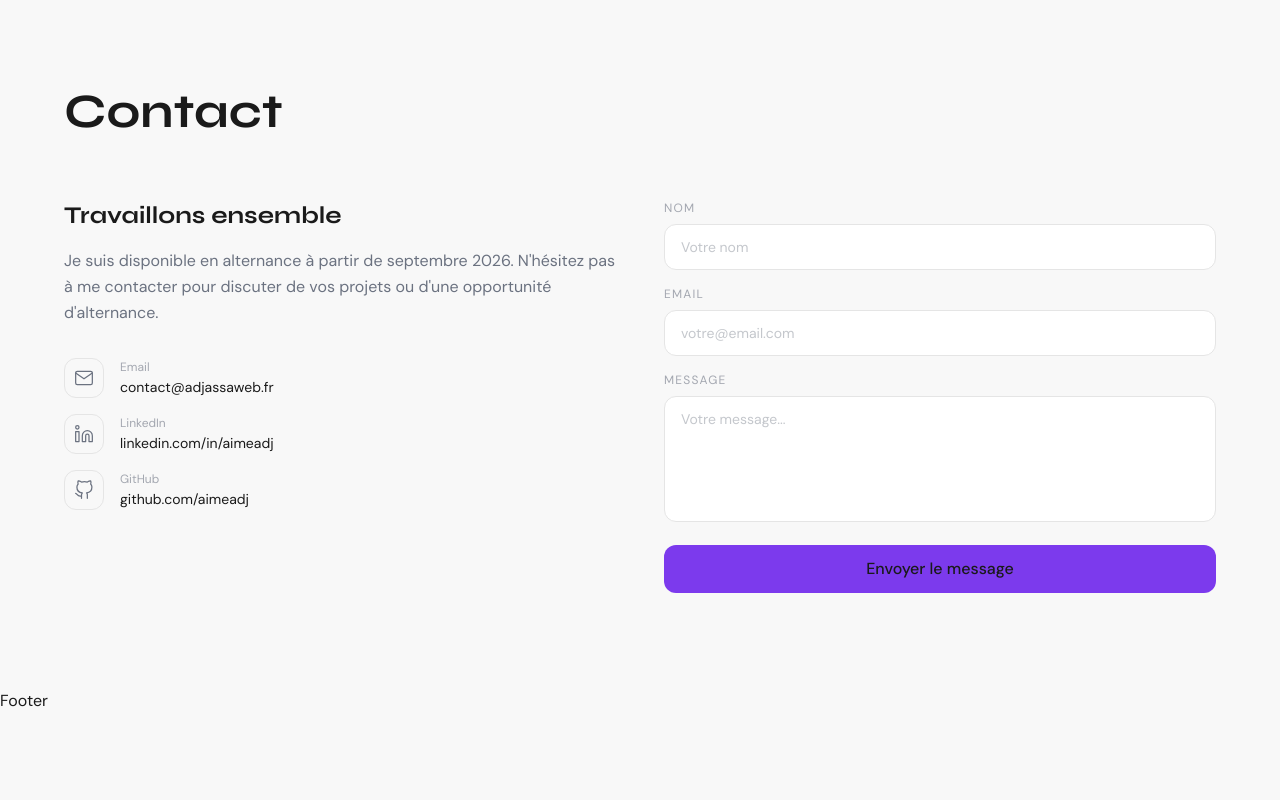
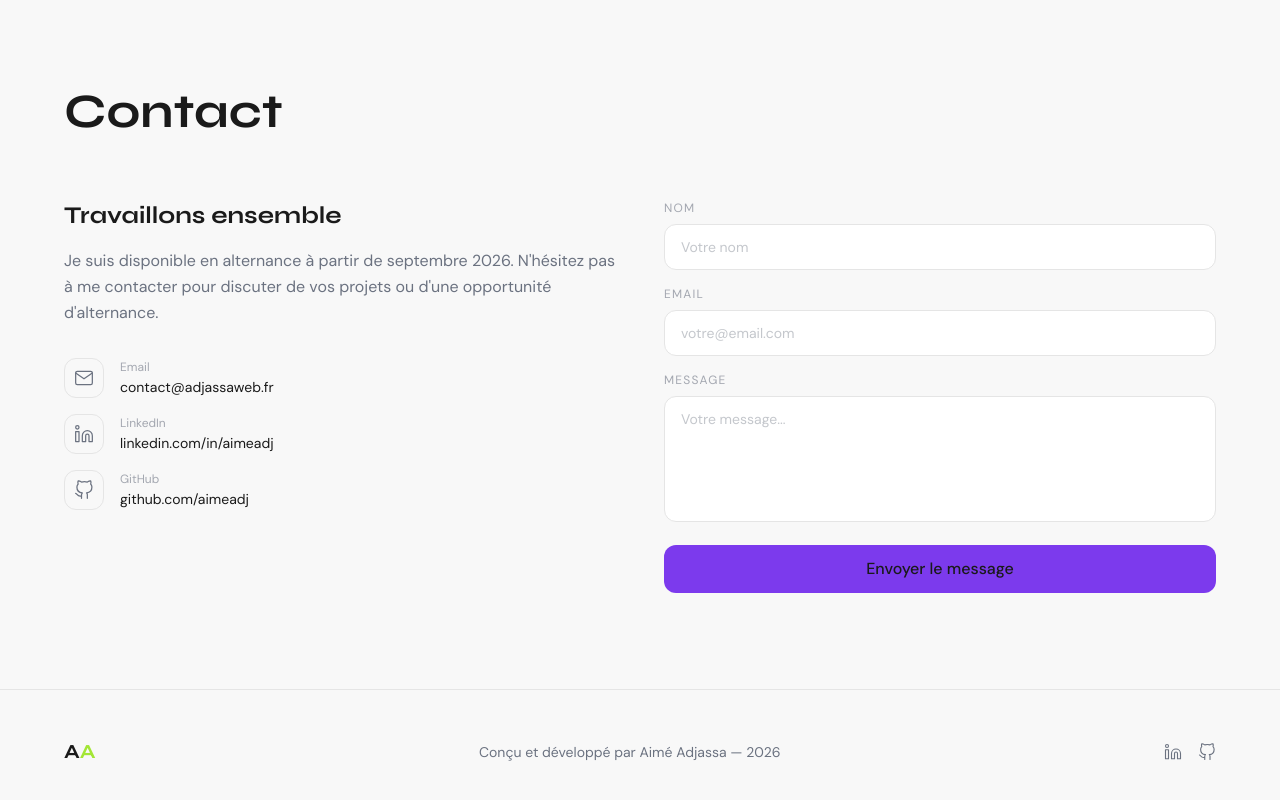
Before and after one commit to 41M3Dev/Portfolio, a React app: page / in a window 1280 px wide. Shown: the part 2857-3657 px from the top of the page. Before the commit the page ends 3570 px from the top, so only its background shows below. Built offline with nearby package versions, Linux system fonts and the light colour scheme; the HTML template or start-up script is replaced by a standard one.

Commit message:
feat: ajout du composant Footer

```diff
--- a/src/components/Footer.jsx
+++ b/src/components/Footer.jsx
@@ -1 +1,46 @@
-export default function Footer() { return <footer><p>Footer</p></footer> }
+export default function Footer() {
+    return (
+        <footer className="py-12 px-6 border-t border-brand-border">
+            <div className="max-w-6xl mx-auto flex flex-col md:flex-row items-center justify-between gap-6">
+
+                {/* Logo */}
+                <a href="#hero" className="font-display font-bold text-xl">
+                    <span className="text-brand-text">A</span>
+                    <span className="text-lime">A</span>
+                </a>
+
+                {/* Phrase */}
+                <p className="font-body text-sm text-brand-muted text-center">
+                    Conçu et développé par Aimé Adjassa — 2026
+                </p>
+
+                {/* Liens sociaux */}
+                <div className="flex items-center gap-4">
+                    <a
+                        href="https://www.linkedin.com/in/aimeadj"
+                        target="_blank"
+                        rel="noreferrer"
+                        className="text-brand-muted hover:text-violet transition-colors duration-300"
+                        aria-label="LinkedIn"
+                    >
+                        <svg xmlns="http://www.w3.org/2000/svg" width="18" height="18" viewBox="0 0 24 24" fill="none" stroke="currentColor" strokeWidth="1.5" strokeLinecap="round" strokeLinejoin="round">
+                            <path d="M16 8a6 6 0 0 1 6 6v7h-4v-7a2 2 0 0 0-2-2 2 2 0 0 0-2 2v7h-4v-7a6 6 0 0 1 6-6z"/><rect x="2" y="9" width="4" height="12"/><circle cx="4" cy="4" r="2"/>
+                        </svg>
+                    </a>
+                    <a
+                        href="https://github.com/aimeadj"
+                        target="_blank"
+                        rel="noreferrer"
+                        className="text-brand-muted hover:text-violet transition-colors duration-300"
+                        aria-label="GitHub"
+                    >
+                        <svg xmlns="http://www.w3.org/2000/svg" width="18" height="18" viewBox="0 0 24 24" fill="none" stroke="currentColor" strokeWidth="1.5" strokeLinecap="round" strokeLinejoin="round">
+                            <path d="M9 19c-5 1.5-5-2.5-7-3m14 6v-3.87a3.37 3.37 0 0 0-.94-2.61c3.14-.35 6.44-1.54 6.44-7A5.44 5.44 0 0 0 20 4.77 5.07 5.07 0 0 0 19.91 1S18.73.65 16 2.48a13.38 13.38 0 0 0-7 0C6.27.65 5.09 1 5.09 1A5.07 5.07 0 0 0 5 4.77a5.44 5.44 0 0 0-1.5 3.78c0 5.42 3.3 6.61 6.44 7A3.37 3.37 0 0 0 9 18.13V22"/>
+                        </svg>
+                    </a>
+                </div>
+
+</div>
+</footer>
+)
+}
```
